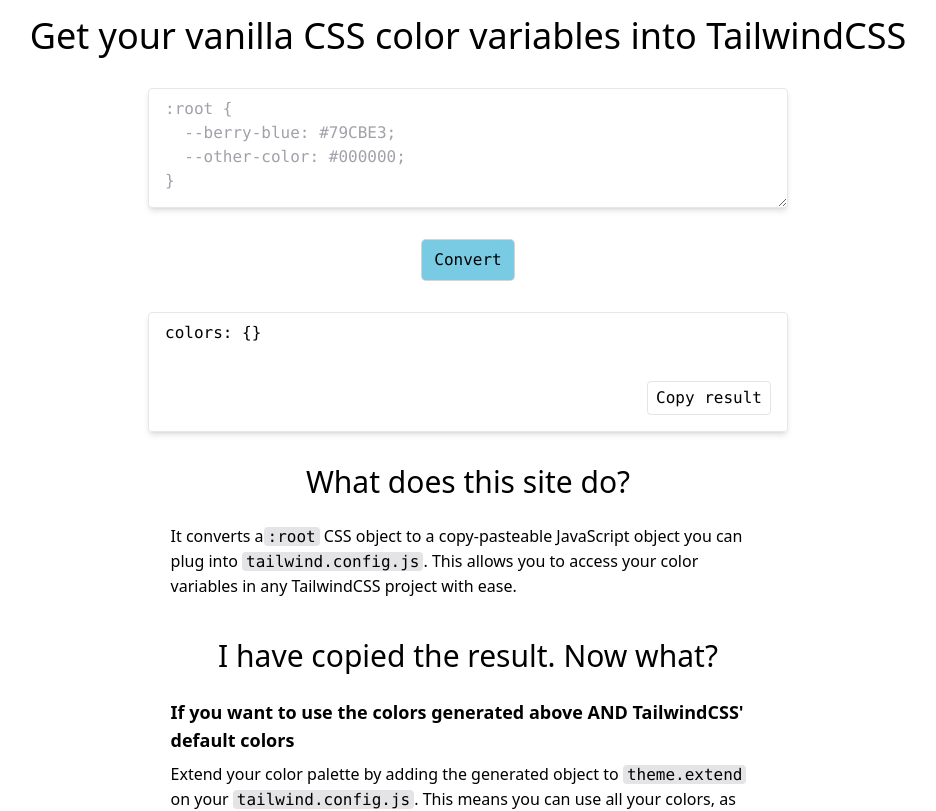
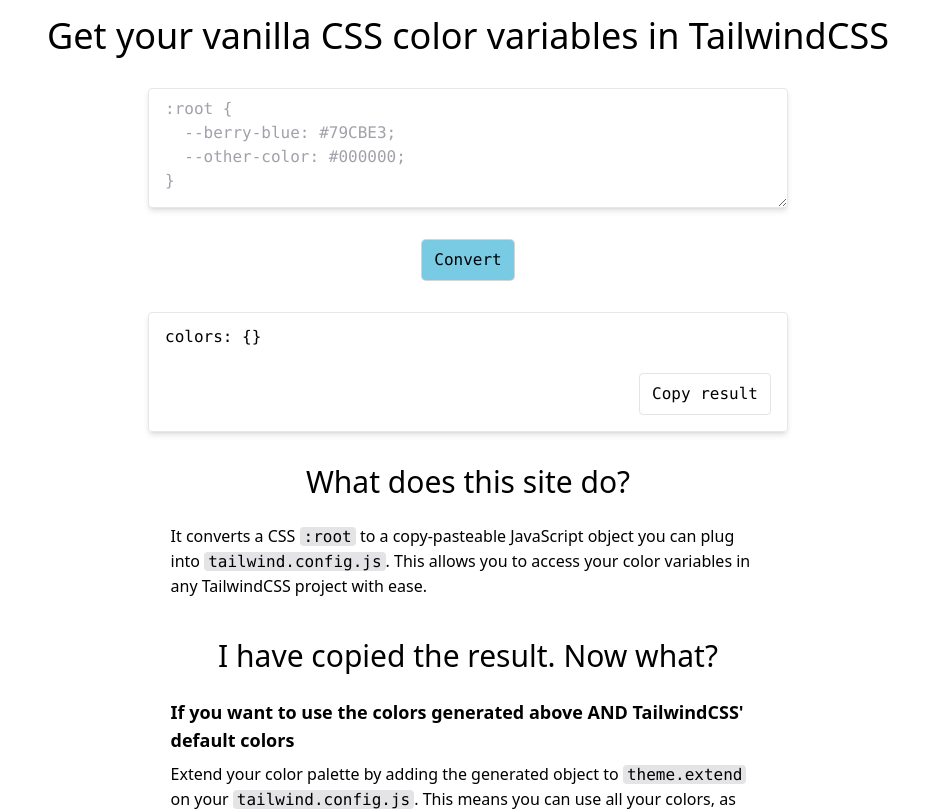
Before and after one commit to LukeberryPi/css-colors-to-tailwind, a Next.js app: page / in a window 1280 px wide. Shown: the top 811 px of the page, without its empty margins (172-1108 px from the left). Built offline with nearby package versions, Linux system fonts and the light colour scheme.

Commit message:
adjust copy button padding

```diff
--- a/src/app/page.js
+++ b/src/app/page.js
@@ -44,9 +44,9 @@
   return (
     <div className="flex flex-col items-center justify-center p-4">
       <h1 className="text-center text-4xl">
-        Get your vanilla CSS color variables into TailwindCSS
+        Get your vanilla CSS color variables in TailwindCSS
       </h1>
-      <div className="xs:w-[400px] my-8 font-mono flex w-[326px] flex-col justify-center gap-8 sm:w-[640px]">
+      <div className="my-8 flex w-[326px] flex-col justify-center gap-8 font-mono xs:w-[400px] sm:w-[640px]">
         <textarea
           value={cssRoot}
           onChange={handleTextAreaChange}
@@ -59,11 +59,11 @@
         >
           Convert
         </button>
-        <div className="relative min-h-[120px] w-full rounded border px-4 py-2 text-black shadow-md">
+        <div className="relative min-h-[120px] w-full rounded border px-4 py-3 text-black shadow-md">
           {tailwindConfigObject ? tailwindConfigObject : "colors: {}"}
           <button
             onClick={() => onCopyClick(tailwindConfigObject)}
-            className="absolute bottom-4 right-4 rounded border border-zinc-200 px-2 py-1 transition-all hover:border-zinc-400 hover:bg-zinc-200 active:translate-y-1"
+            className="absolute bottom-4 right-4 rounded border border-zinc-200 px-3 py-2 transition-all hover:border-zinc-400 hover:bg-zinc-200 active:translate-y-1"
           >
             {copied ? "Copied!" : "Copy result"}
           </button>
@@ -74,10 +74,9 @@
           <h2 className="text-center text-3xl">What does this site do?</h2>
           <section>
             <p>
-              It converts a
+              It converts a CSS{" "}
               <span className="rounded bg-zinc-200 px-1 font-mono">:root</span>{" "}
-              CSS object to a copy-pasteable JavaScript object
-              you can plug into{" "}
+              to a copy-pasteable JavaScript object you can plug into{" "}
               <span className="rounded bg-zinc-200 px-1 font-mono">
                 tailwind.config.js
               </span>
@@ -114,9 +113,7 @@
             </p>
             <p>
               Overwrite default colors by adding the generated object to the{" "}
-              <span className="rounded bg-zinc-200 px-1 font-mono">
-                theme
-              </span>{" "}
+              <span className="rounded bg-zinc-200 px-1 font-mono">theme</span>{" "}
               on your{" "}
               <span className="rounded bg-zinc-200 px-1 font-mono">
                 tailwind.config.js
```
